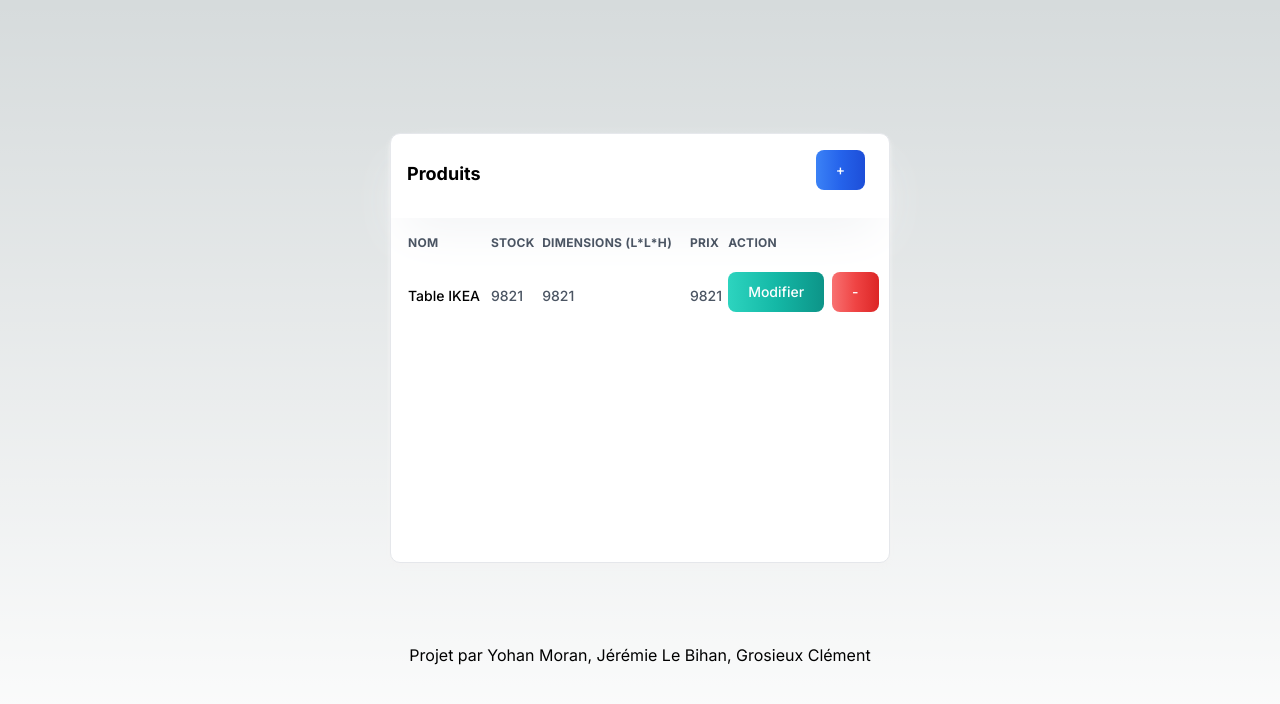
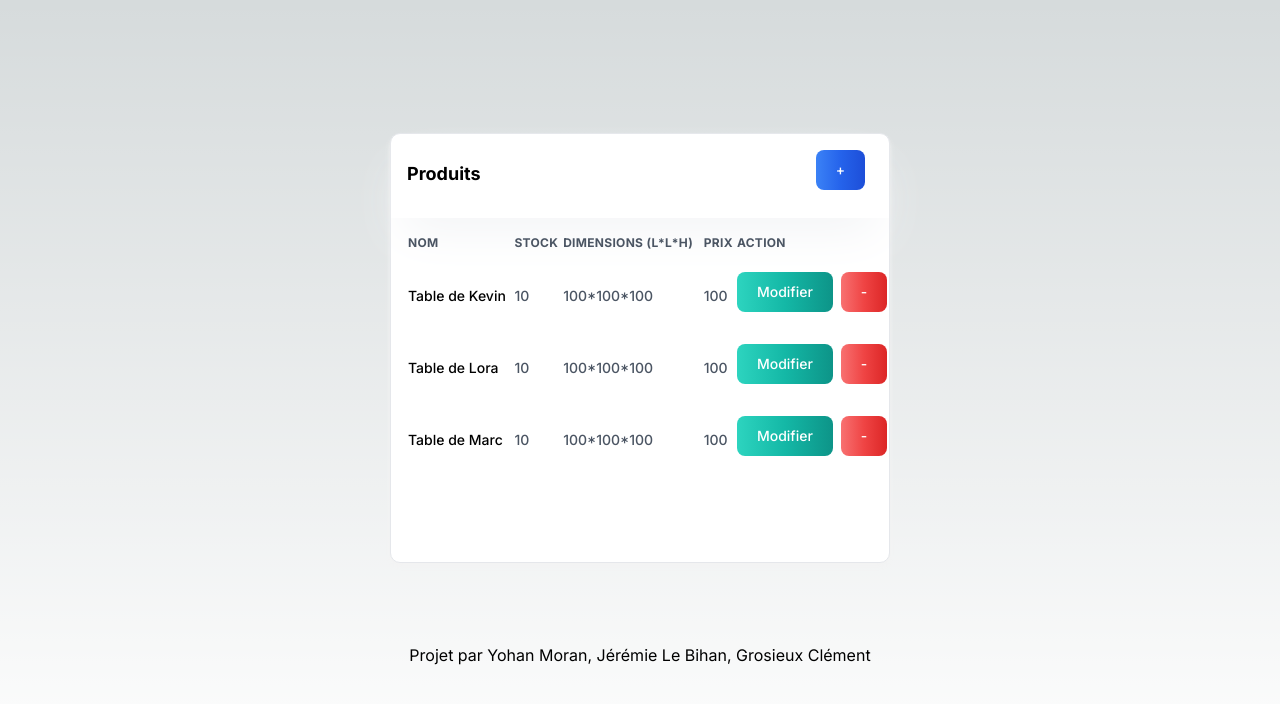
Before and after one commit to BoSswosile/StockAPI, a Next.js app in the folder stock-front/: page / in a window 1280 px wide. Shown: the top 704 px of the page. Built offline with nearby package versions, Linux system fonts and the light colour scheme.

Commit message:
push the code with fake api

```diff
--- a/stock-front/src/app/page.js
+++ b/stock-front/src/app/page.js
@@ -1,6 +1,60 @@
-import Image from "next/image";
+"use client";
+import { useState, useEffect } from 'react';
 
 export default function Home() {
+  const [products, setProducts] = useState([]);
+
+  // Simuler le chargement des données de l'API
+  useEffect(() => {
+    const fetchData = async () => {
+      // Simuler une API avec un délai
+      const fakeApiData = [
+        {
+          "id": 1,
+          "name": "Table de Kevin",
+          "price": 100,
+          "quantity": 10,
+          "length": 100,
+          "width": 100,
+          "height": 100,
+          "color": "black"
+        },
+        {
+          "id": 2,
+          "name": "Table de Lora",
+          "price": 100,
+          "quantity": 10,
+          "length": 100,
+          "width": 100,
+          "height": 100,
+          "color": "black"
+        },
+        {
+          "id": 3,
+          "name": "Table de Marc",
+          "price": 100,
+          "quantity": 10,
+          "length": 100,
+          "width": 100,
+          "height": 100,
+          "color": "black"
+        }
+      ];
+
+      // Simuler un appel API
+      await new Promise(resolve => setTimeout(resolve, 1000));
+
+      setProducts(fakeApiData);
+    };
+
+    fetchData();
+  }, []);
+
+  // Fonction pour gérer la suppression d'un produit
+  const handleDelete = (id) => {
+    setProducts(products.filter(product => product.id !== id));
+  };
+
   return (
       <main className="flex flex-col justify-center items-center h-[100vh]">
         <div
@@ -83,27 +137,28 @@ export default function Home() {
               </tr>
               </thead>
               <tbody role="rowgroup" className="px-4">
+              {products.map((product) => (
                 <tr role="row">
                   <td className="py-3 text-sm" role="cell">
                     <p
                         className="text-sm font-medium text-navy-700 dark:text-white"
                     >
-                    Table IKEA
+                      {product.name}
                     </p>
                   </td>
                   <td className="py-3 text-sm" role="cell">
                     <p className="text-md font-medium text-gray-600 dark:text-white">
-                    9821
+                      {product.quantity}
                     </p>
                   </td>
                   <td className="py-3 text-sm" role="cell">
                     <p className="text-md font-medium text-gray-600 dark:text-white">
-                    9821
+                      {product.length}*{product.width}*{product.height}
                     </p>
                   </td>
                   <td className="py-3 text-sm" role="cell">
                     <p className="text-md font-medium text-gray-600 dark:text-white">
-                    9821
+                      {product.price}
                     </p>
                   </td>
                   <td className="py-3 text-sm" role="cell">
@@ -111,11 +166,12 @@ export default function Home() {
                             className="text-white bg-gradient-to-r from-teal-400 via-teal-500 to-teal-600 hover:bg-gradient-to-br focus:ring-4 focus:outline-none focus:ring-teal-300 dark:focus:ring-teal-800 font-medium rounded-lg text-sm px-5 py-2.5 text-center me-2 mb-2">Modifier
                     </button>
                     <button type="button"
+                            onClick={() => handleDelete(product.id)}
                             className="text-white bg-gradient-to-r from-red-400 via-red-500 to-red-600 hover:bg-gradient-to-br focus:ring-4 focus:outline-none focus:ring-red-300 dark:focus:ring-red-800 font-medium rounded-lg text-sm px-5 py-2.5 text-center me-2 mb-2">-
                     </button>
                   </td>
                 </tr>
-
+              ))}
               </tbody>
             </table>
           </div>
```
Lines whose indentation alone changed are shown as unchanged.
